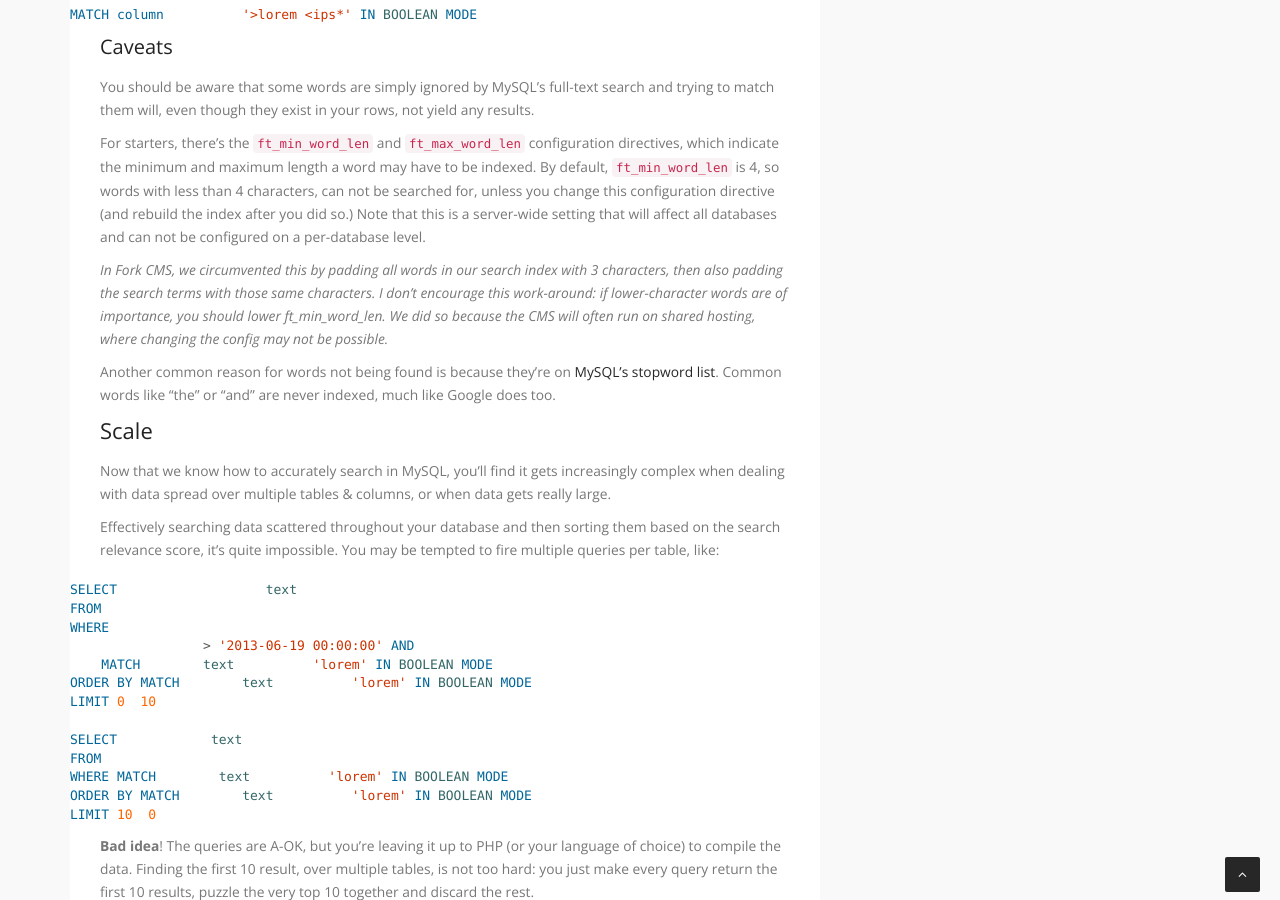
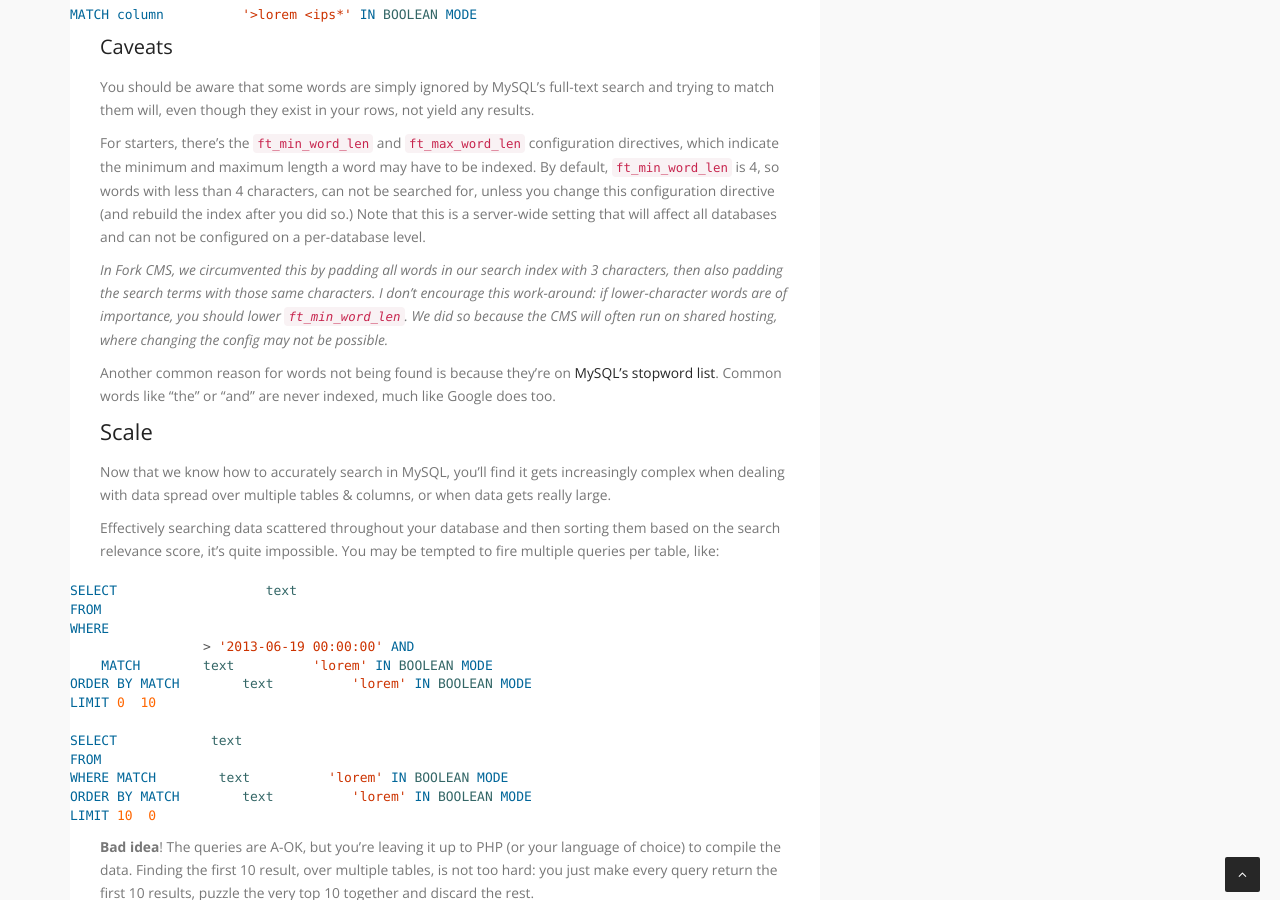
Before and after one commit to matthiasmullie/mullie.eu, a Jekyll site: the page built from _posts/2013-07-05-mysql-as-a-search-engine.md, in a window 1280 px wide and 900 px high, scrolled down 2454 px. Built offline with Jekyll 4.4.1, drawn with Linux system fonts in a browser that asks for light colours; Markdown is read by kramdown in place of the engine named in the settings.

Commit message:
Fix ft_min_word_len display
It was being output as ftminword_len

```diff
--- a/_posts/2013-07-05-mysql-as-a-search-engine.md
+++ b/_posts/2013-07-05-mysql-as-a-search-engine.md
@@ -135,7 +135,7 @@ You should be aware that some words are simply ignored by MySQL's full-text sear
 For starters, there's the `ft_min_word_len` and `ft_max_word_len` configuration directives, which indicate the minimum and maximum length a word may have to be indexed.
 By default, `ft_min_word_len` is 4, so words with less than 4 characters, can not be searched for, unless you change this configuration directive (and rebuild the index after you did so.) Note that this is a server-wide setting that will affect all databases and can not be configured on a per-database level.
 
-*In Fork CMS, we circumvented this by padding all words in our search index with 3 characters, then also padding the search terms with those same characters. I don't encourage this work-around: if lower-character words are of importance, you should lower ft_min_word_len. We did so because the CMS will often run on shared hosting, where changing the config may not be possible.*
+*In Fork CMS, we circumvented this by padding all words in our search index with 3 characters, then also padding the search terms with those same characters. I don't encourage this work-around: if lower-character words are of importance, you should lower `ft_min_word_len`. We did so because the CMS will often run on shared hosting, where changing the config may not be possible.*
 
 Another common reason for words not being found is because they're on [MySQL's stopword list](http://dev.mysql.com/doc/refman/5.7/en/fulltext-stopwords.html). Common words like “the” or “and” are never indexed, much like Google does too.
 
```
